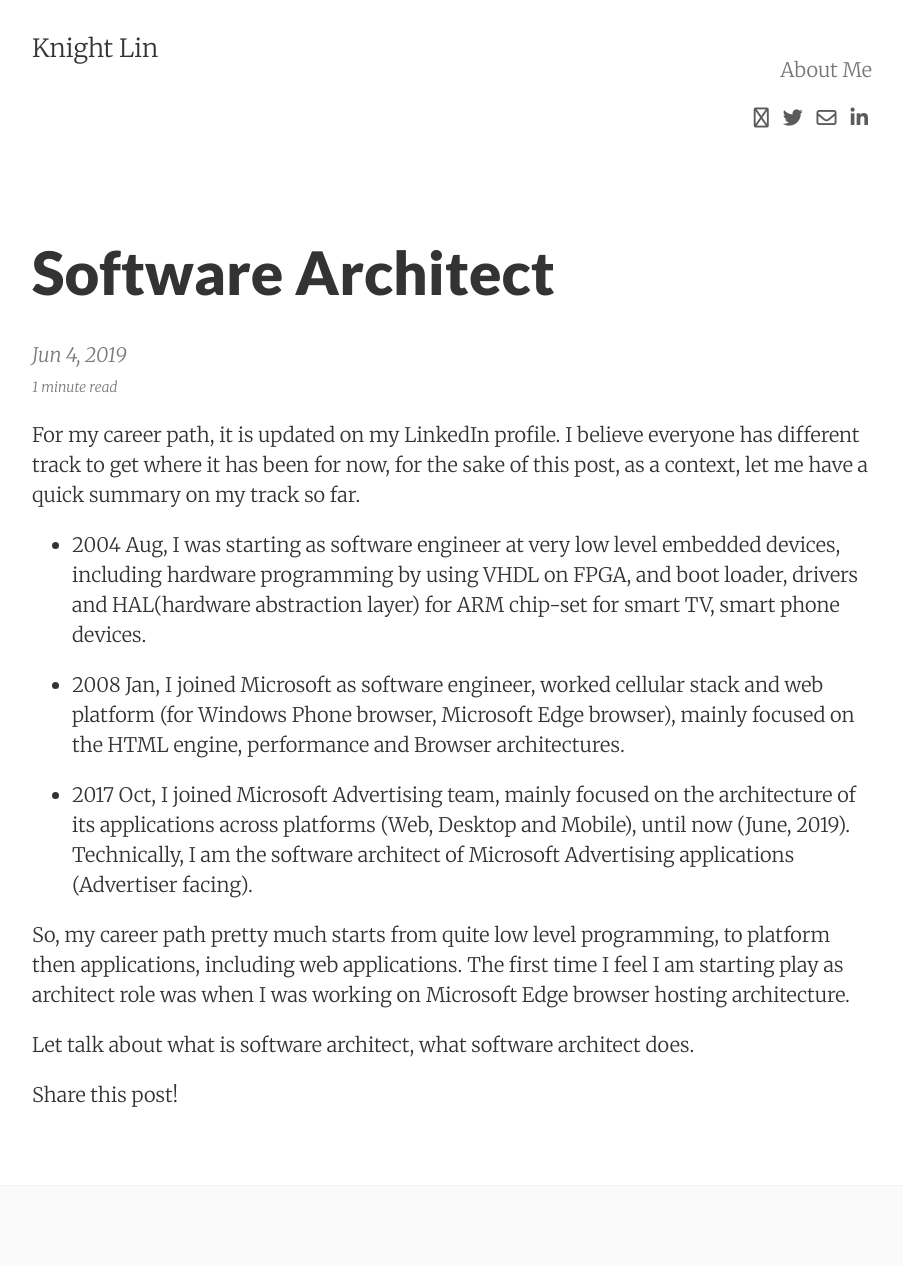
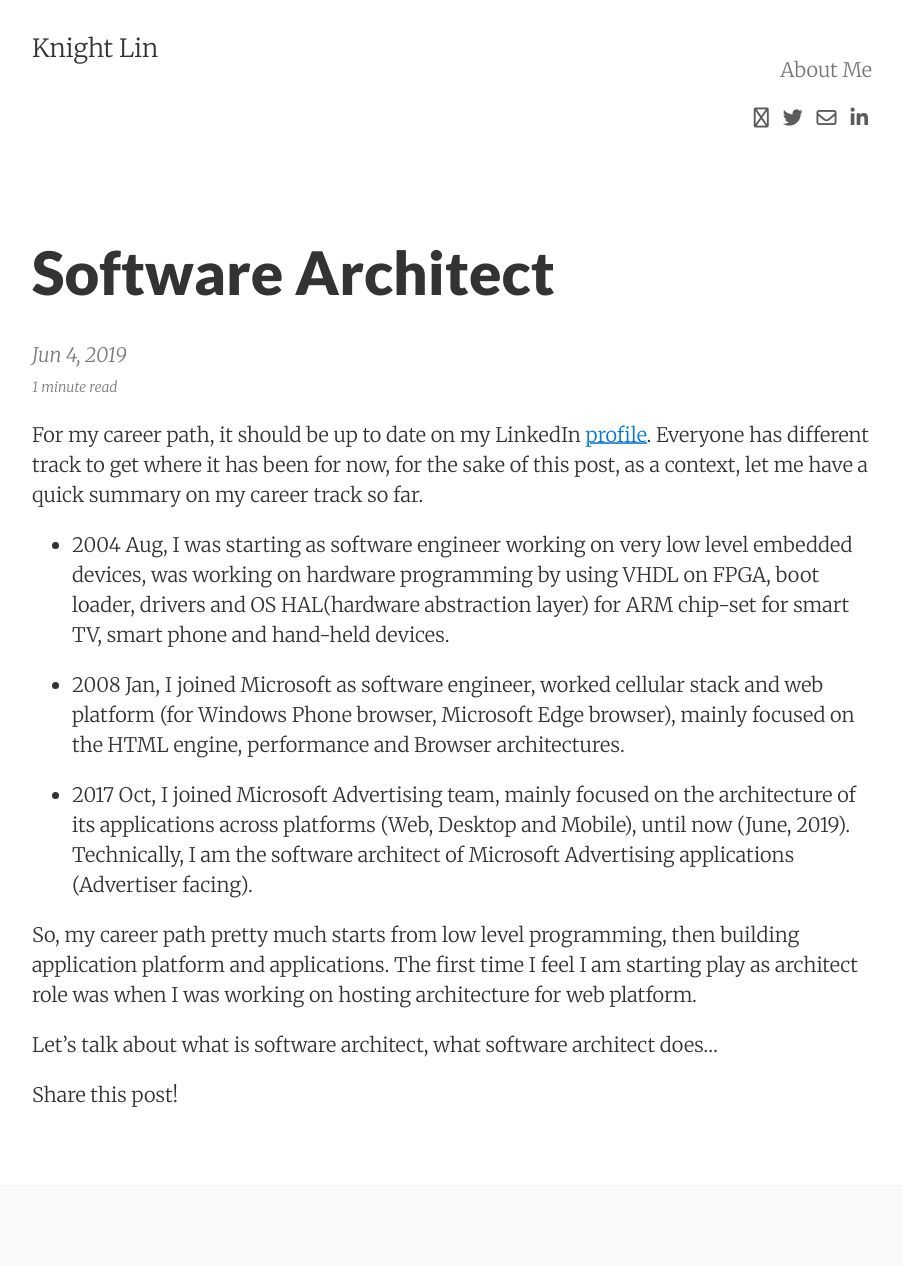
Before and after one commit to knightlinwu/blog, a Jekyll site: the page built from _posts/2019-06-04-architect.md, in a window 1280 px wide. Shown: the whole page, without its empty margins (188-1091 px from the left). Built offline with Jekyll 4.4.1, drawn with Linux system fonts in a browser that asks for light colours; nearby versions of some CDN libraries; comment, search, counter and statistics services are not loaded.

Commit message:
Update some wording ...

```diff
--- a/_posts/2019-06-04-architect.md
+++ b/_posts/2019-06-04-architect.md
@@ -6,14 +6,14 @@ summary:    Looking back my career, and how I 'accidentally' get into the softwa
 categories: general career architecture
 ---
 
-For my career path, it is updated on my LinkedIn profile. I believe everyone has different track to get where it has been for now, for the sake of this post, as a context, let me have a quick summary on my track so far.
+For my career path, it should be up to date on my LinkedIn [profile](https://www.linkedin.com/in/knightlinwu/). Everyone has different track to get where it has been for now, for the sake of this post, as a context, let me have a quick summary on my career track so far.
 
-- 2004 Aug, I was starting as software engineer at very low level embedded devices, including hardware programming by using VHDL on FPGA, and boot loader, drivers and HAL(hardware abstraction layer) for ARM chip-set for smart TV, smart phone devices.
+- 2004 Aug, I was starting as software engineer working on very low level embedded devices, was working on hardware programming by using VHDL on FPGA, boot loader, drivers and OS HAL(hardware abstraction layer) for ARM chip-set for smart TV, smart phone and hand-held devices.
 
 - 2008 Jan, I joined Microsoft as software engineer, worked cellular stack and web platform (for Windows Phone browser, Microsoft Edge browser), mainly focused on the HTML engine, performance and Browser architectures.
 
 - 2017 Oct, I joined Microsoft Advertising team, mainly focused on the architecture of its applications across platforms (Web, Desktop and Mobile), until now (June, 2019). Technically, I am the software architect of Microsoft Advertising applications (Advertiser facing).
 
-So, my career path pretty much starts from quite low level programming, to platform then applications, including web applications. The first time I feel I am starting play as architect role was when I was working on Microsoft Edge browser hosting architecture.
+So, my career path pretty much starts from low level programming, then building application platform and applications. The first time I feel I am starting play as architect role was when I was working on hosting architecture for web platform.
 
-Let talk about what is software architect, what software architect does.
+Let's talk about what is software architect, what software architect does...
```
